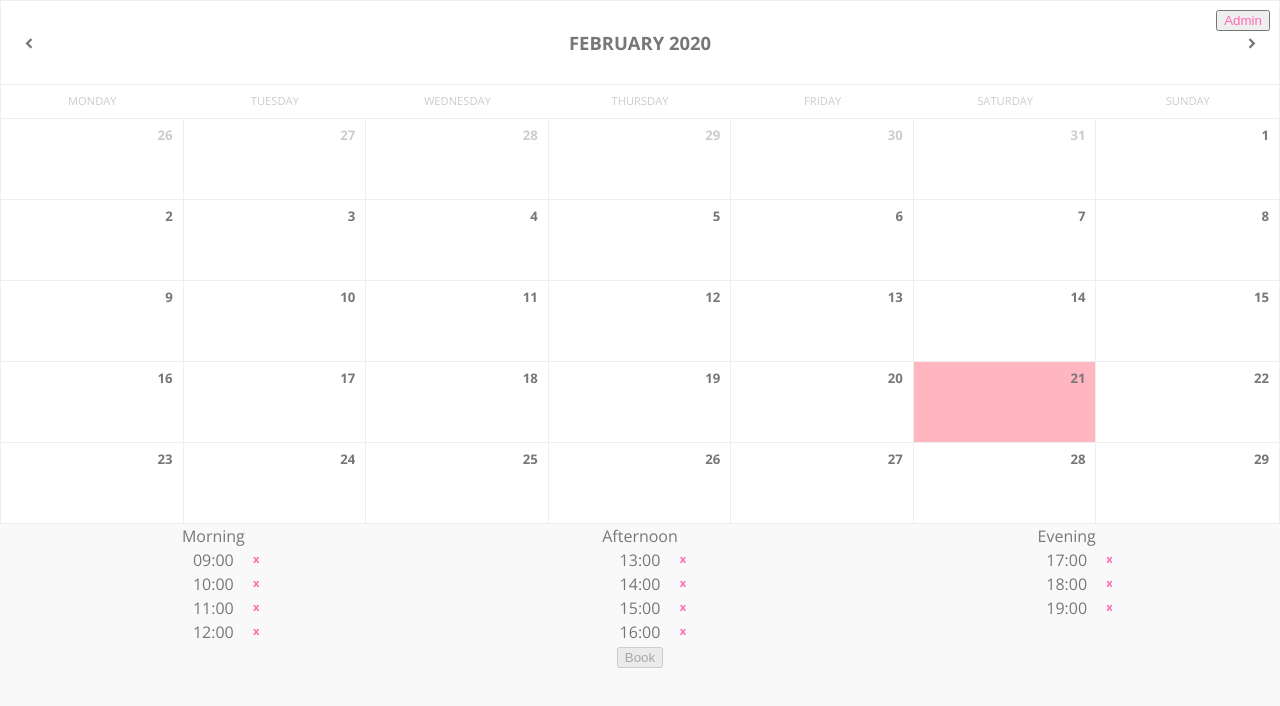
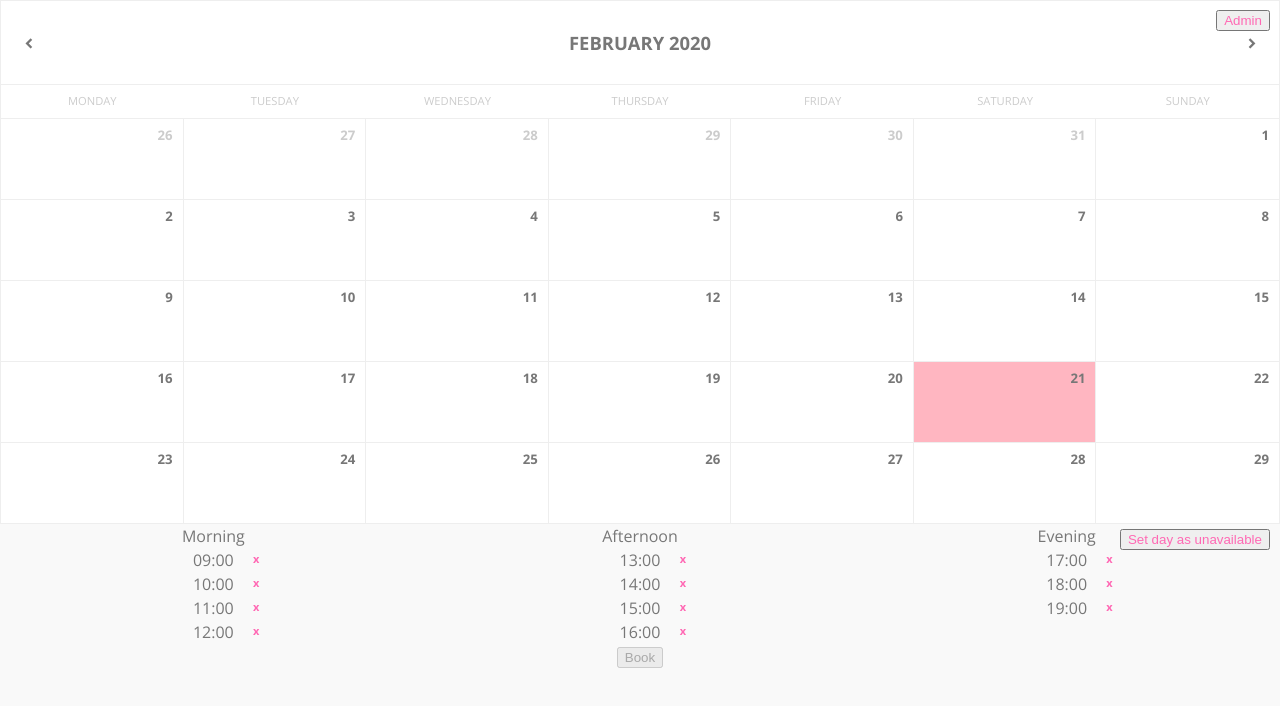
Before and after one commit to rdord/tn-book, a React (Create React App) app: page / in a window 1280 px wide. Both pictures are taken after a click on the button "Admin". Shown: the top 706 px of the page. Built offline with nearby package versions, Linux system fonts and the light colour scheme.

Commit message:
disable hours for previous appointment booking before current booking

```diff
--- a/src/App.js
+++ b/src/App.js
@@ -3,7 +3,7 @@ import './App.css';
 import Calendar from './components/Calendar/Calendar';
 import TimePicker from './components/TimePicker/TimePicker';
 import BookButton from './components/BookButton/BookButton';
-import { addHours } from 'date-fns';
+import { addHours, subHours } from 'date-fns';
 
 function App() {
   const [isAdmin, setIsAdmin] = useState(false);
@@ -22,11 +22,12 @@ function App() {
   const onAdminClick = status => setIsAdmin(!isAdmin);
 
   const onBookClick = appt => {
-    let hour = appt.start;
+    const prevAppoimentDuration = appointmentDuration - 1;
+    let hour = subHours(appt.start, prevAppoimentDuration);
     let allHours = [];
     setAppointments([...appointments, appt]);
 
-    for (let i = 0; i < appointmentDuration; i++) {
+    for (let i = 0; i < appointmentDuration + prevAppoimentDuration; i++) {
       allHours.push(hour);
       hour = addHours(hour, 1);
     }
@@ -43,7 +44,13 @@ function App() {
       <button style={{ color: 'hotpink', float: 'right', margin: '10px 10px -30px' }} onClick={onAdminClick}>
         Admin
       </button>
-      <Calendar selectedDay={selectedDay} onDateClick={onDateClick} />
+      <Calendar
+        workdayStart={workdayStart}
+        workdayEnd={workdayEnd}
+        selectedDay={selectedDay}
+        onDateClick={onDateClick}
+        isAdmin={isAdmin}
+      />
       <TimePicker
         workdayStart={workdayStart}
         workdayEnd={workdayEnd}
--- a/src/components/TimePicker/TimePicker.css
+++ b/src/components/TimePicker/TimePicker.css
@@ -1,6 +1,10 @@
 .timepicker .header .col,
 .timepicker .slots .col {
   text-align: center;
+}
+
+.timepicker .slots {
+  position: relative;
 }
 
 .timepicker .slots .col {
--- a/src/components/TimePicker/TimePickerSlots.js
+++ b/src/components/TimePicker/TimePickerSlots.js
@@ -12,9 +12,10 @@ const TimePickerSlots = ({
   setUnavailable,
   isAdmin
 }) => {
-  let startHour = set(selectedDay, { hours: workdayStart });
-  let endHour = set(selectedDay, { hours: workdayEnd });
-  let workdayLength = differenceInHours(endHour, startHour);
+  const startHour = set(selectedDay, { hours: workdayStart });
+  const endHour = set(selectedDay, { hours: workdayEnd });
+  const workdayLength = differenceInHours(endHour, startHour);
+  const allWorkingHours = [];
 
   const slots = { morning: [], afternoon: [], evening: [] };
   const morningEnds = set(selectedDay, { hours: 12, minutes: 1 });
@@ -24,6 +25,10 @@ const TimePickerSlots = ({
   useEffect(() => {
     console.log('selectedHour', selectedHour);
   }, [selectedHour]);
+
+  useEffect(() => {
+    console.log('allWorkingHours', allWorkingHours);
+  }, [allWorkingHours]);
 
   useEffect(() => {
     console.log('unavailableHours', unavailableHours);
@@ -69,8 +74,36 @@ const TimePickerSlots = ({
     hour = addHours(hour, 1);
   }
 
+  const setDayUnavailable = () => {
+    if (isAdmin) {
+      let oneHour = set(startHour, { minutes: 0, seconds: 0 });
+      for (let i = 0; i <= workdayLength; i++) {
+        allWorkingHours.push(oneHour);
+        oneHour = addHours(oneHour, 1);
+      }
+    }
+
+    unavailableHours.forEach(uHour => {
+      allWorkingHours.forEach((wHour, index) => {
+        if (isSameHour(uHour, wHour)) {
+          allWorkingHours.splice(index, 1);
+        }
+      });
+    });
+
+    setUnavailable(allWorkingHours);
+  };
+
   return (
     <div className='slots row'>
+      {isAdmin ? (
+        <button
+          style={{ color: 'hotpink', position: 'absolute', right: '10px', top: '-19px' }}
+          onClick={setDayUnavailable}>
+          Set day as unavailable
+        </button>
+      ) : null}
+
       <div className='col col-start'>{slots.morning}</div>
       <div className='col col-center'>{slots.afternoon}</div>
       <div className='col col-end'>{slots.evening}</div>
```
